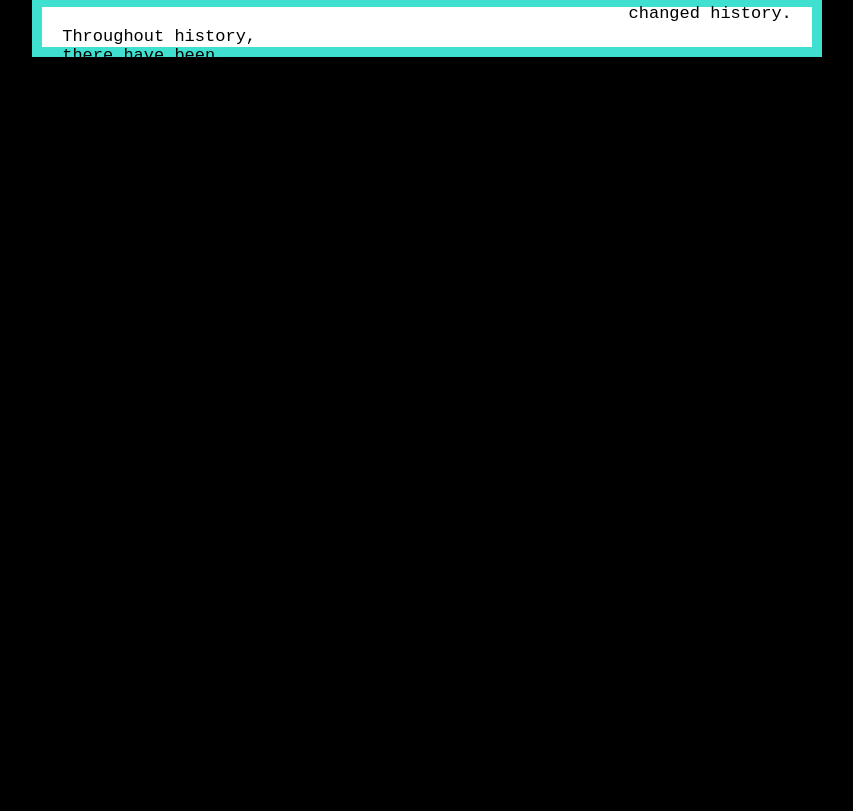
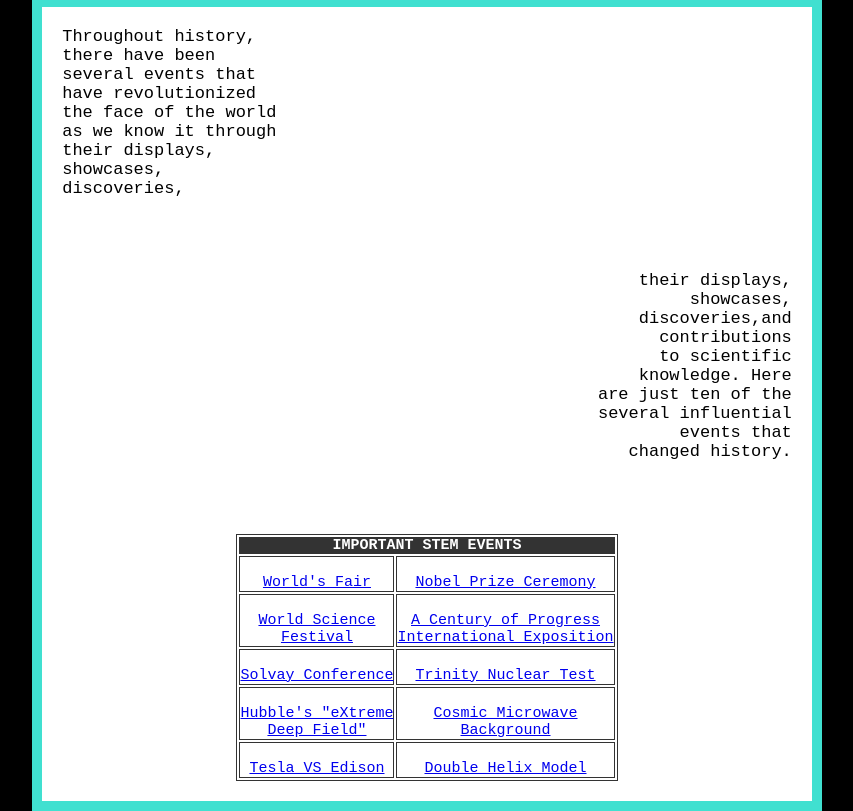
Before and after one commit to JillianRayca973/teamcareers2, a website: page views/event.html in a window 1280 px wide. Shown: the part 99-910 px from the top of the page, without its empty margins (213-1066 px from the left). Before the commit the page ends 800 px from the top, so only its background shows below. Drawn offline with Linux system fonts and the light colour scheme; files that its build step writes are made by us from their sources; a web font is replaced by a local one.

Commit message:
Update event.html

```diff
--- a/views/event.html
+++ b/views/event.html
@@ -26,13 +26,13 @@
   <div style="background-color:white;width: 60%;border-width: thick;color:black;padding:20px;border:10px solid turquoise;
   margin-right: auto;margin-left:auto;font-family: monospace;font-size: 15px">
    <p style="color: black;font-size: 17px ;font-family: monospace; text-align: left; ">Throughout history, <br>there have been <br>several events that<br>have revolutionized<br>the face of the world<br>as we know it through<br>their displays,<br>showcases,<br>discoveries,</p>
-   <p style="color: black; font-size: 17px;margin-top: -50% ;font-family: monospace; text-align: right;">their displays,<br>showcases,<br>discoveries,and<br> contributions<br> to scientific<br> knowledge. Here <br>are just ten of the<br> several influential <br>events that<br> changed history.</p>
+   <p style="color: black; font-size: 17px;margin-top: 10% ;font-family: monospace; text-align: right;">their displays,<br>showcases,<br>discoveries,and<br> contributions<br> to scientific<br> knowledge. Here <br>are just ten of the<br> several influential <br>events that<br> changed history.</p>
 
   <style>
     table,
       td {
           border: 1px solid #333;
-          margin-top: -50%;
+          margin-top: 10%;
       }
       tbody{
         font-size: 15px;
```
